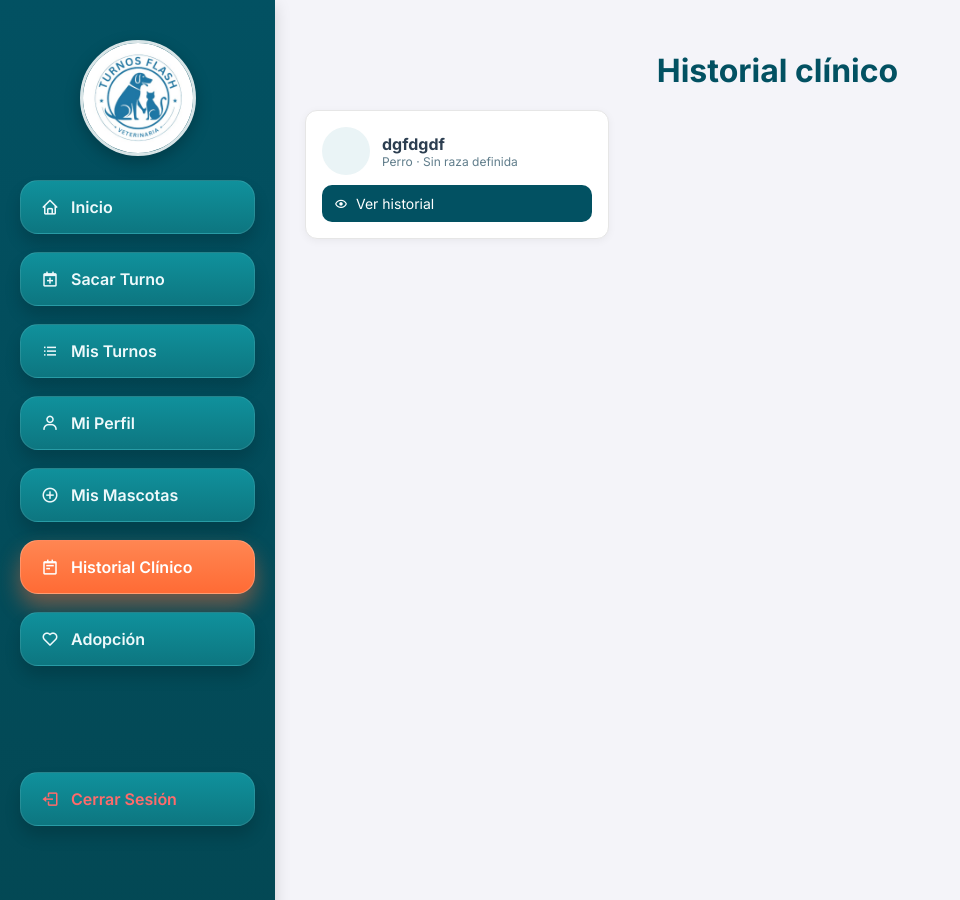
After one commit to Byfrickxer07/veterinaria_2.0, a PHP site: page /historial_cliente.php in a window 1280 px wide. The commit adds this page. Shown: the whole page, without its empty margins (0-960 px from the left). Run offline with PHP 8.4, Linux system fonts and the light colour scheme; a user stored in the database is signed in; data comes from the database, SQL or seed files in the repository; some libraries are stand-ins or nearby versions.

Commit message:
historial y cambio

```diff
--- /dev/null
+++ b/historial_cliente.php
@@ -0,0 +1,238 @@
+<?php
+session_start();
+if (!isset($_SESSION['user_id']) || $_SESSION['user_role'] !== 'cliente') {
+    header("Location: login.php");
+    exit();
+}
+$servername = "localhost";
+$username = "root";
+$password = "";
+$dbname = "veterinaria";
+$conn = new mysqli($servername, $username, $password, $dbname);
+if ($conn->connect_error) { die("Conexión fallida: " . $conn->connect_error); }
+$userId = (int)$_SESSION['user_id'];
+$mascotas = [];
+$stmt = $conn->prepare("SELECT id, nombre, especie, raza, foto FROM mascotas WHERE user_id = ? ORDER BY nombre ASC");
+$stmt->bind_param('i', $userId);
+$stmt->execute();
+$res = $stmt->get_result();
+while ($row = $res->fetch_assoc()) { $mascotas[] = $row; }
+$stmt->close();
+$historial = [];
+$mascotaSeleccionada = null;
+$mascotaId = isset($_GET['mascota_id']) ? (int)$_GET['mascota_id'] : 0;
+if ($mascotaId > 0) {
+    $stmtPet = $conn->prepare("SELECT id, nombre FROM mascotas WHERE id = ? AND user_id = ?");
+    $stmtPet->bind_param('ii', $mascotaId, $userId);
+    $stmtPet->execute();
+    $petRes = $stmtPet->get_result();
+    if ($petRes->num_rows > 0) { $mascotaSeleccionada = $petRes->fetch_assoc(); }
+    $stmtPet->close();
+    if ($mascotaSeleccionada) {
+        $stmtH = $conn->prepare("SELECT fecha_consulta, motivo_consulta, diagnostico, procedimientos_realizados, historial_vacunacion, alergias, medicamentos_actuales FROM historial_clinico WHERE mascota_id = ? ORDER BY fecha_consulta DESC");
+        $stmtH->bind_param('i', $mascotaId);
+        $stmtH->execute();
+        $hRes = $stmtH->get_result();
+        while ($row = $hRes->fetch_assoc()) { $historial[] = $row; }
+        $stmtH->close();
+    }
+}
+$conn->close();
+?>
+<!DOCTYPE html>
+<html lang="es">
+<head>
+<meta charset="UTF-8">
+<meta name="viewport" content="width=device-width, initial-scale=1.0">
+<title>Historial Clínico</title>
+<link href='https://unpkg.com/boxicons@2.1.4/css/boxicons.min.css' rel='stylesheet'>
+<link href="https://fonts.googleapis.com/css2?family=Inter:wght@300;400;500;600;700&display=swap" rel="stylesheet">
+<style>
+ body { font-family: 'Inter', -apple-system, BlinkMacSystemFont, 'Segoe UI', Roboto, sans-serif; margin: 0; background: #f4f4f9; color: #2c3e50; }
+ .sidebar { width: 275px; background: #025162; color: #ecf0f1; padding-top: 40px; display:flex; flex-direction:column; align-items:center; height:100vh; position: fixed; top:0; left:0; box-shadow: 4px 0 20px rgba(0,0,0,0.1); }
+ .sidebar .profile-section{ text-align:center; margin-bottom: 20px; }
+ .sidebar .profile-image{ width:100px; height:100px; border-radius:50%; object-fit:cover; border:3px solid rgba(255,255,255,0.2); }
+ .sidebar a{ display:flex; align-items:center; color:#ecf0f1; text-decoration:none; padding:14px 20px; width: calc(100% - 40px); margin: 0 20px 12px 20px; background:#027a8d; border-radius:12px; transition:.2s; }
+ .sidebar a i{ margin-right:10px; font-size:18px; }
+ .sidebar a:hover{ background:#03485f; transform: translateY(-1px); }
+ .sidebar a.active{ background:#ff6b35; border:2px solid rgba(255,255,255,0.2); }
+ .bottom-menu{ margin-top:auto; width:100%; padding-bottom:20px; display:flex; flex-direction:column; align-items:center; }
+ .content{ margin-left:275px; padding:30px; }
+ h1{ color:#025162; margin-bottom: 20px; }
+ .pets-grid{ display:grid; grid-template-columns: repeat(auto-fill, minmax(240px,1fr)); gap:16px; }
+ .pet-card{ background:#fff; border:1px solid #e6e6e6; border-radius:12px; padding:16px; box-shadow:0 2px 8px rgba(0,0,0,0.05); display:flex; flex-direction:column; gap:10px; }
+ .pet-header{ display:flex; align-items:center; gap:12px; }
+ .pet-avatar{ width:48px; height:48px; border-radius:50%; object-fit:cover; background:#eaf4f6; display:flex; align-items:center; justify-content:center; color:#025162; }
+ .btn{ display:inline-flex; align-items:center; gap:8px; padding:10px 12px; background:#025162; color:#fff; text-decoration:none; border-radius:10px; border:none; cursor:pointer; transition:.2s; font-size:14px; }
+ .btn:hover{ background:#03485f; }
+ .history-section{ margin-top:12px; display:grid; grid-template-columns: repeat(auto-fill, minmax(360px, 1fr)); gap:16px; align-items:start; }
+ .historial-item{ background:#fff; border:1px solid #e6e6e6; border-radius:12px; padding:12px 14px; }
+ .historial-item h3{ color:#025162; margin:0 0 6px 0; }
+ .historial-item div{ line-height:1.35; margin-bottom:4px; }
+ .history-title{ margin-top:16px; margin-bottom:8px; color:#025162; }
+ .history-section .empty{ grid-column: 1 / -1; }
+ .empty{ background:#fff; border:1px dashed #cfd8dc; color:#607d8b; padding:16px; border-radius:12px; }
+ @media(max-width: 992px){ .content{ margin-left:0; } .sidebar{ position: static; height:auto; width:100%; } }
+</style>
+    <style>
+        /* Override para igualar el diseño del sidebar de la imagen */
+        .sidebar {
+            width: 275px;
+            background: linear-gradient(180deg, #025162 0%, #034854 100%);
+            padding-top: 40px;
+            box-shadow: 0 5px 15px rgba(0,0,0,0.15);
+        }
+        .profile-section { margin-bottom: 24px; }
+        .sidebar .profile-image {
+            width: 110px; height: 110px; border-radius: 50%;
+            border: 3px solid rgba(255,255,255,0.85);
+            box-shadow: 0 6px 16px rgba(0,0,0,0.25);
+        }
+        .sidebar a {
+            background: linear-gradient(180deg, #10919c 0%, #0d7680 100%);
+            padding: 16px 20px;
+            width: calc(100% - 40px);
+            margin: 0 20px 18px;
+            border-radius: 18px;
+            font-size: 16px;
+            font-weight: 600;
+            color: #eef9fb;
+            box-sizing: border-box;
+            display: flex; align-items: center;
+            box-shadow: 0 10px 16px rgba(0,0,0,0.16);
+            border: 1px solid rgba(255,255,255,0.10);
+        }
+        .sidebar a i { margin-right: 12px; font-size: 18px; }
+        .sidebar a:hover { filter: brightness(0.98); transform: translateY(-1px); }
+        .sidebar a.active {
+            background: linear-gradient(180deg, #ff8652 0%, #ff6b35 100%);
+            color: #ffffff;
+            box-shadow: 0 12px 22px rgba(255, 107, 53, 0.45);
+            border: 1px solid rgba(255, 255, 255, 0.20);
+        }
+        .bottom-menu { margin-top: auto; width: 100%; padding: 12px 0 24px; margin-bottom: 72px; }
+        .logout-button {
+            display: block;
+            width: calc(100% - 40px);
+            margin: 0 20px;
+            box-sizing: border-box;
+            background: linear-gradient(180deg, #10919c 0%, #0d7680 100%);
+            color: #ff6b6b !important;
+            text-align: center;
+            padding: 14px 18px;
+            border-radius: 18px;
+            box-shadow: 0 10px 16px rgba(0,0,0,0.16);
+            border: 1px solid rgba(255,255,255,0.10);
+        }
+        .logout-button i { color: #ff6b6b !important; }
+        .logout-button:hover { filter: brightness(0.98); }
+        .content { margin-left: 275px; }
+    </style>
+</head>
+<body>
+<!-- Botón de menú móvil -->
+<button class="mobile-menu-toggle" id="mobileMenuToggle" style="display: none;">
+  <i class='bx bx-menu'></i>
+ </button>
+<div class="sidebar" id="sidebar">
+  <div class="profile-section">
+    <img src="logo_perro.jpg" class="profile-image" alt="Usuario">
+  </div>
+  <a href="client_dashboard.php"><i class='bx bx-home'></i><span>Inicio</span></a>
+  <a href="sacar_turno.php"><i class='bx bx-calendar-plus'></i><span>Sacar Turno</span></a>
+  <a href="ver_turnos.php"><i class='bx bx-list-ul'></i><span>Mis Turnos</span></a>
+  <a href="gestion_perfil.php"><i class='bx bx-user'></i><span>Mi Perfil</span></a>
+  <a href="registrar_mascota.php"><i class='bx bx-plus-circle'></i><span>Mis Mascotas</span></a>
+  <a href="historial_cliente.php" class="active"><i class='bx bx-notepad'></i><span>Historial Clínico</span></a>
+  <a href="adopcion_page.php?view=client"><i class='bx bx-heart'></i><span>Adopción</span></a>
+  <div class="bottom-menu">
+    <a href="index.php" id="logout-button" class="logout-button"><i class='bx bx-log-out'></i><span>Cerrar Sesión</span></a>
+  </div>
+</div>
+<div class="content">
+  <h1 style="text-align: center;">Historial clínico</h1>
+  <div class="pets-grid">
+    <?php if (count($mascotas) === 0): ?>
+      <div class="empty">No tenés mascotas registradas.</div>
+    <?php else: foreach ($mascotas as $m): ?>
+      <div class="pet-card">
+        <div class="pet-header">
+          <?php if (!empty($m['foto'])): ?>
+            <img class="pet-avatar" src="<?php echo htmlspecialchars($m['foto']); ?>" alt="<?php echo htmlspecialchars($m['nombre']); ?>">
+          <?php else: ?>
+            <div class="pet-avatar"><i class='bx bx-paw'></i></div>
+          <?php endif; ?>
+          <div>
+            <div><strong><?php echo htmlspecialchars($m['nombre']); ?></strong></div>
+            <div style="font-size:12px;color:#607d8b;"><?php echo htmlspecialchars($m['especie'] . ' · ' . $m['raza']); ?></div>
+          </div>
+        </div>
+        <a class="btn" href="historial_cliente.php?mascota_id=<?php echo (int)$m['id']; ?>"><i class='bx bx-show'></i>Ver historial</a>
+      </div>
+    <?php endforeach; endif; ?>
+  </div>
+  <?php if ($mascotaSeleccionada): ?>
+    <h2 style="text-align: center;" class="history-title">Historial de <?php echo htmlspecialchars($mascotaSeleccionada['nombre']); ?></h2>
+    <div class="history-section">
+      <?php if (count($historial) === 0): ?>
+        <div class="empty">Todavía no tiene historial.</div>
+      <?php else: foreach ($historial as $h): ?>
+        <div class="historial-item">
+          <h3>Fecha de consulta: <?php echo htmlspecialchars($h['fecha_consulta']); ?></h3>
+          <div><strong>Motivo de consulta:</strong> <?php echo htmlspecialchars($h['motivo_consulta']); ?></div>
+          <?php if (!empty($h['diagnostico'])): ?><div><strong>Diagnóstico:</strong> <?php echo htmlspecialchars($h['diagnostico']); ?></div><?php endif; ?>
+          <?php if (!empty($h['procedimientos_realizados'])): ?><div><strong>Procedimientos realizados:</strong> <?php echo htmlspecialchars($h['procedimientos_realizados']); ?></div><?php endif; ?>
+          <?php if (!empty($h['historial_vacunacion'])): ?><div><strong>Historial de vacunación:</strong> <?php echo htmlspecialchars($h['historial_vacunacion']); ?></div><?php endif; ?>
+          <?php if (!empty($h['alergias'])): ?><div><strong>Alergias:</strong> <?php echo htmlspecialchars($h['alergias']); ?></div><?php endif; ?>
+          <?php if (!empty($h['medicamentos_actuales'])): ?><div><strong>Medicamentos actuales:</strong> <?php echo htmlspecialchars($h['medicamentos_actuales']); ?></div><?php endif; ?>
+        </div>
+      <?php endforeach; endif; ?>
+    </div>
+  <?php endif; ?>
+</div>
+<script src="https://cdn.jsdelivr.net/npm/sweetalert2@11"></script>
+<script>
+  // Script para el menú móvil (igual a client_dashboard)
+  const mobileMenuToggle = document.getElementById('mobileMenuToggle');
+  const sidebar = document.getElementById('sidebar');
+
+  if (window.innerWidth <= 992) {
+      mobileMenuToggle.style.display = 'block';
+      mobileMenuToggle.addEventListener('click', () => {
+          sidebar.classList.toggle('active');
+      });
+      document.querySelectorAll('.sidebar a').forEach(link => {
+          link.addEventListener('click', () => {
+              if (window.innerWidth <= 992) {
+                  sidebar.classList.remove('active');
+              }
+          });
+      });
+  }
+  window.addEventListener('resize', () => {
+      if (window.innerWidth > 992) {
+          mobileMenuToggle.style.display = 'none';
+          sidebar.classList.remove('active');
+      } else {
+          mobileMenuToggle.style.display = 'block';
+      }
+  });
+
+  document.getElementById('logout-button').addEventListener('click', function(e){
+    e.preventDefault();
+    Swal.fire({
+      title:'¿Estás seguro?',
+      text:'¿Deseás cerrar sesión?',
+      icon:'warning',
+      iconColor:'#f5a25d',
+      showCancelButton:true,
+      confirmButtonText:'Sí, cerrar sesión',
+      cancelButtonText:'Cancelar',
+      confirmButtonColor:'#6c63ff',
+      cancelButtonColor:'#6c757d'
+    })
+      .then((r)=>{ if(r.isConfirmed){ window.location.href='index.php'; } });
+  });
+</script>
+</body>
+</html>
--- a/registrar_mascota.php
+++ b/registrar_mascota.php
@@ -625,6 +625,7 @@ if ($_SERVER['REQUEST_METHOD'] == 'POST' && isset($_POST['action'])) {
         <a href="ver_turnos.php"><i class='bx bx-list-ul'></i><span>Mis Turnos</span></a>
         <a href="gestion_perfil.php"><i class='bx bx-user'></i><span>Mi Perfil</span></a>
         <a href="registrar_mascota.php" class="active"><i class='bx bx-plus-circle'></i><span>Mis Mascotas</span></a>
+        <a href="historial_cliente.php"><i class='bx bx-notepad'></i><span>Historial Clínico</span></a>
         <a href="adopcion_page.php?view=client"><i class='bx bx-heart'></i><span>Adopción</span></a>
         <div class="bottom-menu">
             <a href="index.php" id="logout-button" class="logout-button"><i class='bx bx-log-out'></i><span>Cerrar Sesión</span></a>
--- a/sacar_turno.php
+++ b/sacar_turno.php
@@ -834,6 +834,7 @@ $conn->close();
         <a href="ver_turnos.php"><i class='bx bx-list-ul'></i><span>Mis Turnos</span></a>
         <a href="gestion_perfil.php"><i class='bx bx-user'></i><span>Mi Perfil</span></a>
         <a href="registrar_mascota.php"><i class='bx bx-plus-circle'></i><span>Mis Mascotas</span></a>
+        <a href="historial_cliente.php"><i class='bx bx-notepad'></i><span>Historial Clínico</span></a>
         <a href="adopcion_page.php?view=client"><i class='bx bx-heart'></i><span>Adopción</span></a>
 
         <div class="bottom-menu">
--- a/ver_turnos.php
+++ b/ver_turnos.php
@@ -410,6 +410,7 @@ try {
     <a href="ver_turnos.php" class="active"><i class='bx bx-list-ul'></i><span>Mis Turnos</span></a>
     <a href="gestion_perfil.php"><i class='bx bx-user'></i><span>Mi Perfil</span></a>
     <a href="registrar_mascota.php"><i class='bx bx-plus-circle'></i><span>Mis Mascotas</span></a>
+    <a href="historial_cliente.php"><i class='bx bx-notepad'></i><span>Historial Clínico</span></a>
     <a href="adopcion_page.php?view=client"><i class='bx bx-heart'></i><span>Adopción</span></a>
 
     <div class="bottom-menu">
```
Also changed, not shown: client_dashboard.php (+7 -4 lines), gestion_perfil.php (+2 -5 lines).
